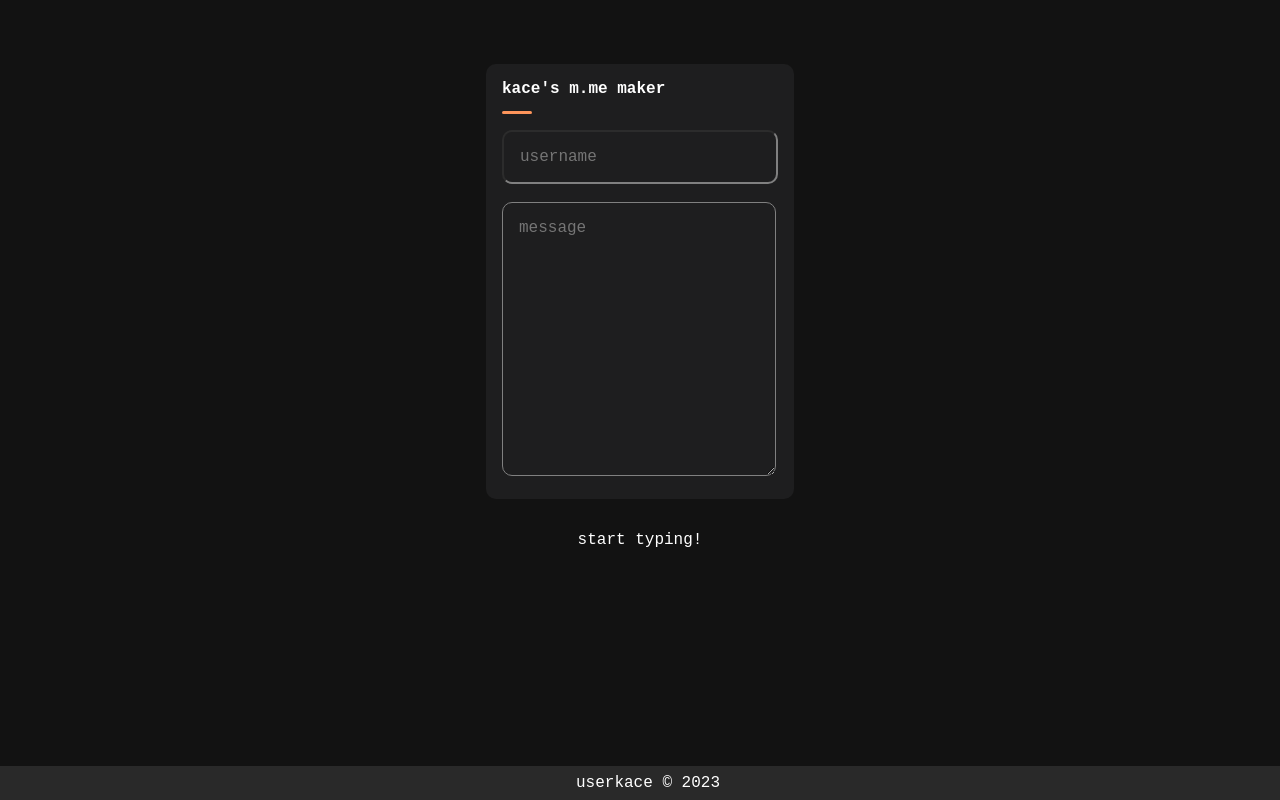
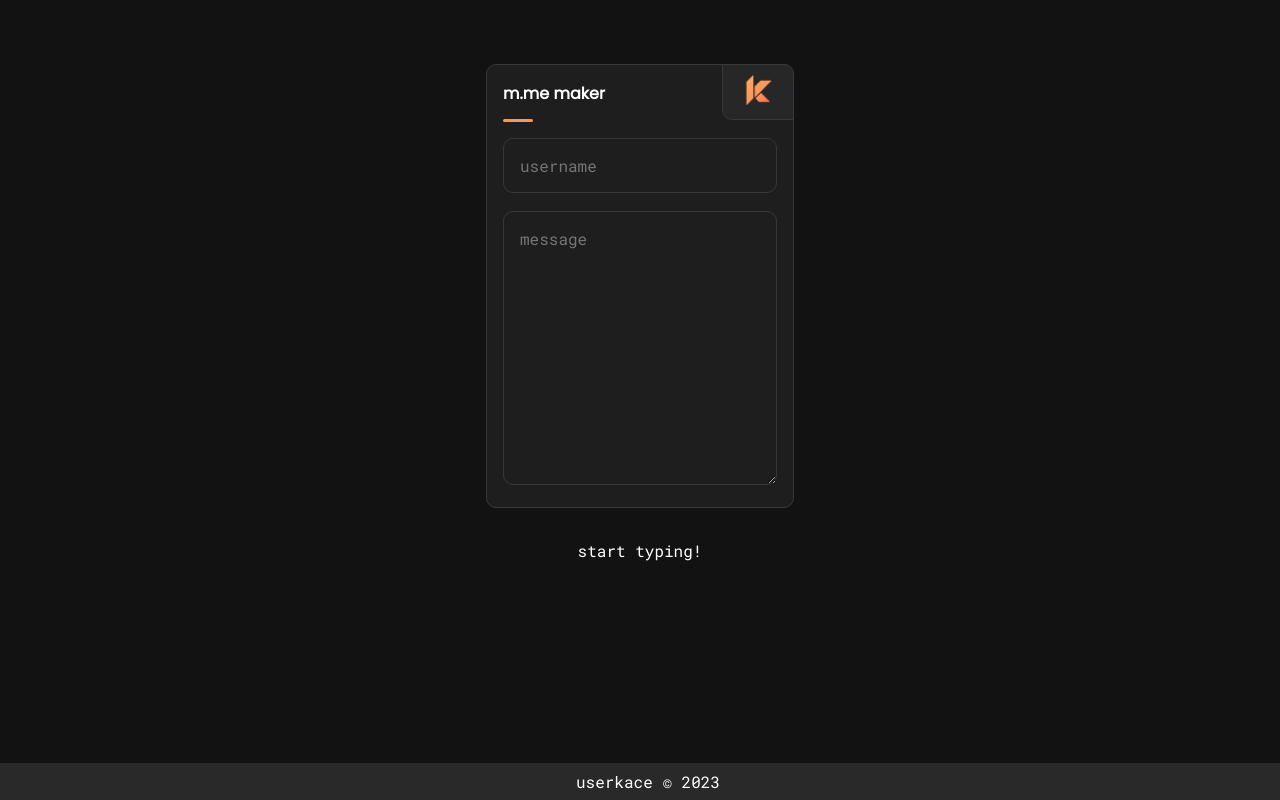
Before and after one commit to userkace/m.me, a plain HTML site: page index.html in a window 1280 px wide. Drawn offline with Linux system fonts and the light colour scheme.

Commit message:
design finalized.

```diff
--- a/index.html
+++ b/index.html
@@ -8,13 +8,24 @@
     <meta name="revised" content="Kervin Padilla, 9/29/2023">
     <meta http-equiv="X-UA-Compatible" content="IE=edge">
     <meta name="viewport" content="width=device-width, initial-scale=1.0">
-    <title>kace's m.me maker</title>
+    <title>m.me maker</title>
+    <link rel="icon" type="image/x-icon" href="/logo.ico">
+    <link rel="preconnect" href="https://fonts.googleapis.com">
+    <link rel="preconnect" href="https://fonts.gstatic.com" crossorigin>
+    <link href="https://fonts.googleapis.com/css2?family=Poppins&family=Roboto+Mono&display=swap" rel="stylesheet">
     <link rel="stylesheet" href="style.css">
 </head>
 <body>
     <div id="bodyWrapper">
         <div id="formWrapper">
-            <h1 id="formTitle">kace's m.me maker</h1>
+            <nav class="navbar">
+                <ul class="navbar-list"></ul>
+                  <li class="navbar-item">
+                    <a href="https://user.kace.dev"><img src="logo.ico"></a>
+                  </li>
+                </ul>
+              </nav>
+            <h1 id="formTitle">m.me maker</h1>
             <form id="form">
                 <input type="text" placeholder="username" value="" id="username" name="username" oninput="toggleButtonVisibility()"><br><br>
                 <textarea type="textarea" placeholder="message" value="" id="message" name="message" oninput="toggleButtonVisibility()"></textarea><br><br>
@@ -26,7 +37,7 @@
         </div>
         <button id="copy" onclick="copyToClipboard()">copy</button>
     </div>
-    <footer><a href="user.kace.dev" id="footer">userkace</a> &#169 2023</footer>
+    <footer><a href="https://user.kace.dev" id="footer">userkace</a> &#169 2023</footer>
     <script src="script.js"></script>
 </body>
 </html>
--- a/script.js
+++ b/script.js
@@ -1,13 +1,7 @@
 document.getElementById("username").addEventListener("input", updateLink);
 document.getElementById("message").addEventListener("input", updateLink);
 
-var username = document.getElementById("username").value.trim();
-var message = document.getElementById("message").value.trim();
-message = message.replace(/ /g, "%20");
-var domain = "https://m.me/";
-var param = "?text=";
-var url = domain + username;
-var urlTxt = url + param + message;
+
 
 function updateLink() {
     var username = document.getElementById("username").value.trim();
@@ -41,11 +35,20 @@ function updateLink() {
 }
 
 function copyToClipboard() {
+    var username = document.getElementById("username").value.trim();
+    var message = document.getElementById("message").value.trim();
+    message = message.replace(/ /g, "%20");
+    var domain = "https://m.me/";
+    var param = "?text=";
+    var url = domain + username;
+    var urlTxt = url + param + message;
     navigator.clipboard.writeText(urlTxt);
     alert("Copied > " + urlTxt);
 }
 
 function toggleButtonVisibility() {
+    var username = document.getElementById("username").value.trim();
+    var message = document.getElementById("message").value.trim();
     var copy = document.getElementById("copy");
     if (username !== "" && message !== "") {
         copy.style.display = "block";
@@ -53,5 +56,4 @@ function toggleButtonVisibility() {
         copy.style.display = "none";
     }
 }
-
 // Update the printed link as you type
--- a/style.css
+++ b/style.css
@@ -2,7 +2,6 @@
     --kace-orange: hsl(21, 98%, 67%);
 }
 * {
-    font-family:'Courier New', Courier, monospace;
     font-size: 12pt;
     color: #fff;
     margin: 0;
@@ -21,17 +20,55 @@ body{
 }
 #formWrapper{
     background-color: #1e1e1f;
+    border: #383838 1px solid;
     border-radius: 10px;
     padding: 1em;
     padding-bottom: 0;
     margin-top: 4em;
     margin-bottom: 1em;
 }
+li { list-style: none; }
+img{
+    height: 30px;
+}
+.navbar {
+    position: absolute;
+    bottom: auto;
+    top: 4em;
+    left: auto;
+    right: auto;
+    width: max-content;
+    background: hsla(240, 1%, 17%, 0.75);
+    backdrop-filter: blur(10px);
+    border-radius: 0 10px;
+    border: #383838 1px solid;
+    padding: 10px 20px;
+    margin-left: 13.7em;
+    box-shadow: none;
+    z-index: 5;
+  }
+  .navbar-list {
+    display: flex;
+    flex-wrap: wrap;
+    justify-content: center;
+    align-items: center;
+    padding: 0 10px;
+    gap: 20px;
+}
+
+  .navbar-link {
+    font-weight: var(--fw-500);
+    padding: 20px 7px;
+  }
+
+
+
 #formTitle{
     padding: 0;
     padding-bottom: 1em;
 }
 h1{
+    font-family: 'Poppins', sans-serif;
     position: relative;
     margin-bottom: 1em;
     padding:1em;
@@ -49,6 +86,7 @@ h1::after{
 }
 #link,
 #linkTxt{
+    font-family: 'Roboto Mono', monospace;
     --text-decoration: none;
     text-decoration: var(--text-decoration);
     padding: 1em;
@@ -60,12 +98,13 @@ form{
 }
 textarea,
 input {
+    font-family: 'Roboto Mono', monospace;
     min-width: 15em;
     max-width: 15em;
     background-color: #1e1e1f;
     color: #8d8d8d;
     border-radius: 10px;
-    border-color: grey;
+    border: #383838 1px solid;
     padding: 1em;
 }
 textarea{
@@ -90,6 +129,7 @@ input:focus{
     border-color: var(--kace-orange);
 }
 footer{
+    font-family: 'Roboto Mono', monospace;
     position: fixed;
     padding: 0.5em;
     left: 0;
```
Also changed, not shown: logo.ico (added).
